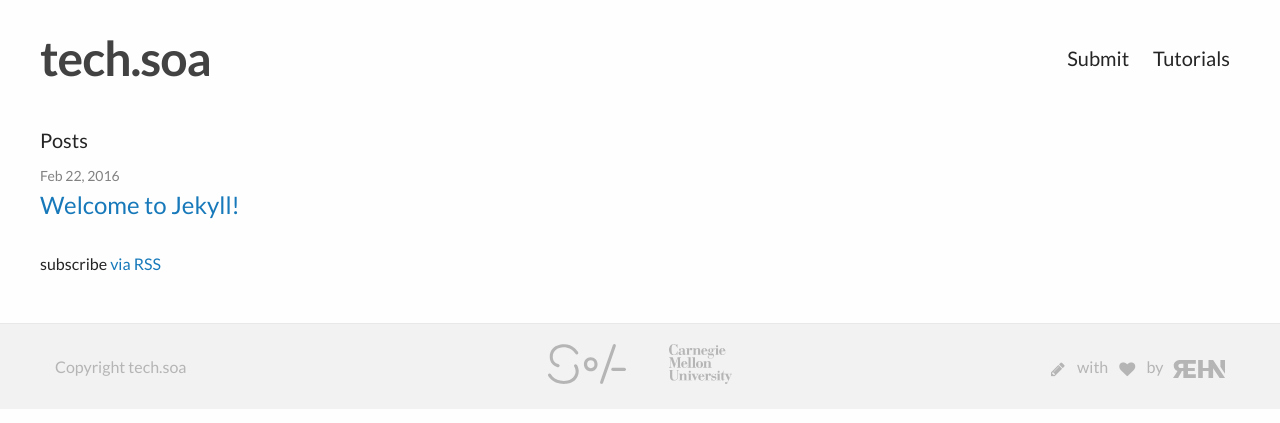
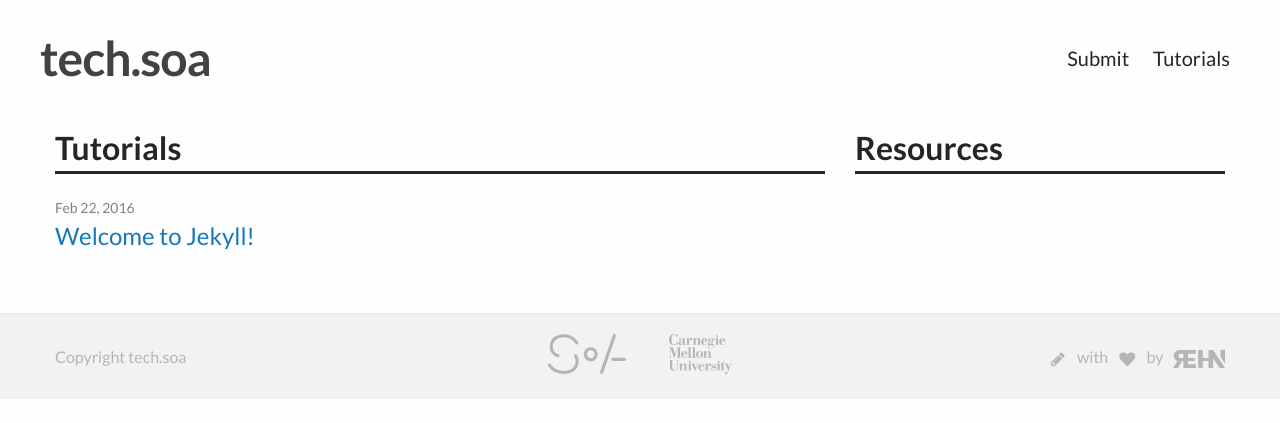
Before and after one commit to c0deLab/tech.soa.cmu.edu, a Jekyll site: the page built from index.html, in a window 1280 px wide. Shown: the top 423 px of the page. Built offline with Jekyll 4.4.1, drawn with Linux system fonts in a browser that asks for light colours; nearby versions of some CDN libraries.

Commit message:
Index Skeleton Added

```diff
--- a/css/tech.scss
+++ b/css/tech.scss
@@ -20,6 +20,13 @@ html, body, h1, h2, h3, h4, h5, h6{
 .page-content{
   margin-left: 10px;
   margin-right: 10px;
+}
+
+.section-heading{
+  font-size: 32px;
+  font-weight: $bold;
+  border-bottom: 3px solid $tech-black;
+  margin-bottom: 20px;
 }
 
 header{
--- a/index.html
+++ b/index.html
@@ -2,9 +2,8 @@
 layout: default
 ---
 
-<div class="home">
-
-  <h1 class="page-heading">Posts</h1>
+<div class="small-12 medium-8 columns">
+  <h1 class="section-heading">Tutorials</h1>
 
   <ul class="post-list">
     {% for post in site.posts %}
@@ -17,7 +16,8 @@ layout: default
       </li>
     {% endfor %}
   </ul>
+</div>
 
-  <p class="rss-subscribe">subscribe <a href="{{ "/feed.xml" | prepend: site.baseurl }}">via RSS</a></p>
-
+<div class="small-12 medium-4 columns">
+  <h1 class="section-heading">Resources</h1>
 </div>
```
Also changed, not shown: 3 other files.
